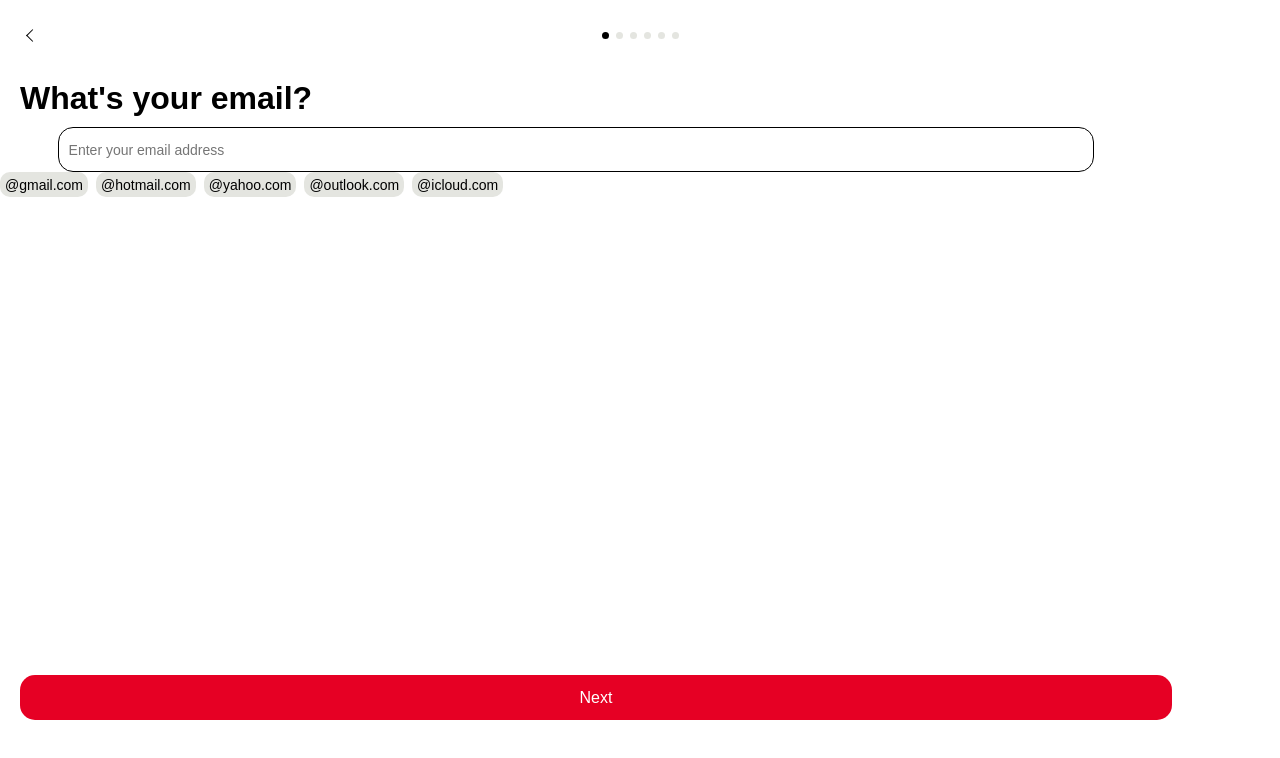
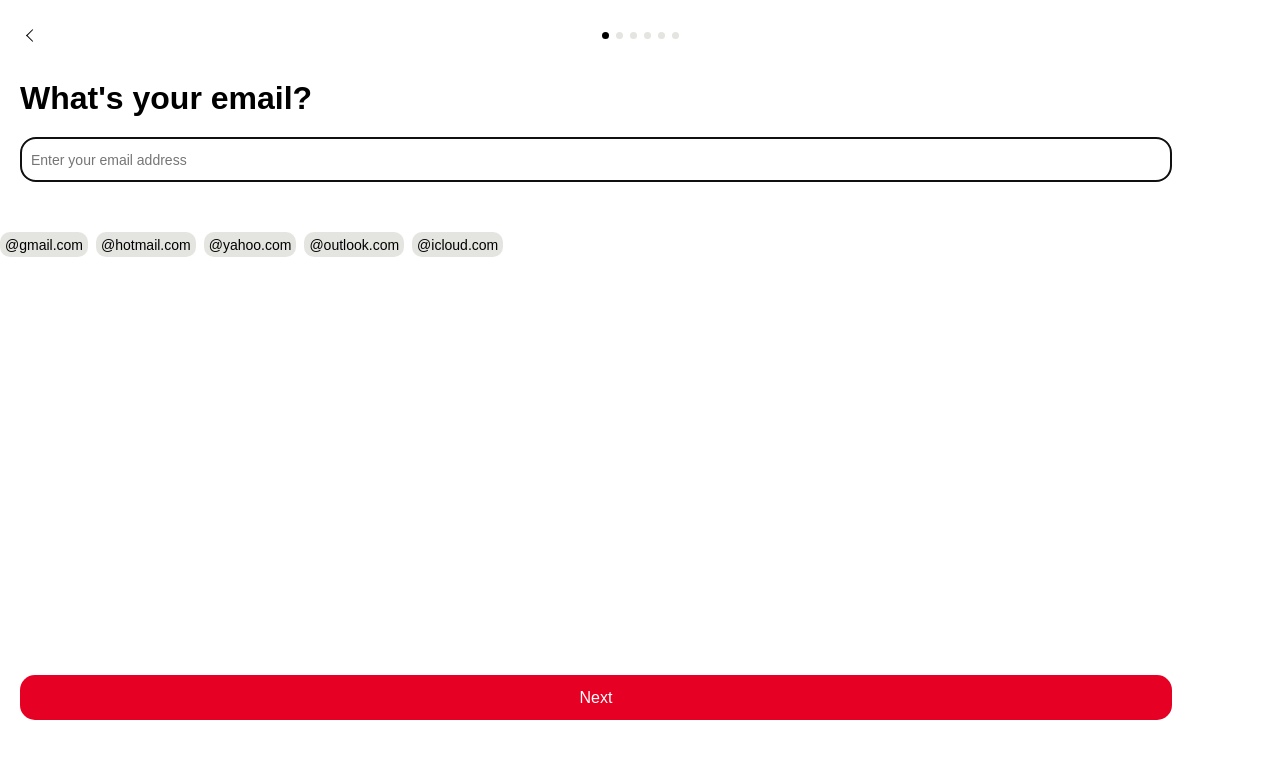
Before and after one commit to sho6-bit/pinterest-clone, a React (Vite) app: page / in a window 1280 px wide. Both pictures are taken after a click on the button "Sign Up". Shown: the top 758 px of the page. Built offline with nearby package versions, Linux system fonts and the light colour scheme.

Commit message:
Feat: update EmailStep.jsx

```diff
--- a/src/components/Signup/EmailStep.jsx
+++ b/src/components/Signup/EmailStep.jsx
@@ -1,6 +1,13 @@
 import "./signup.css"
+import { useEffect, useRef } from "react";
 
 function EmailStep({ onNext, onBack }) {
+    const emailInput = useRef(null);
+
+    useEffect(() => {
+        emailInput.current?.focus()
+    }, [])
+
     return (
 
         <main className="email-page">
@@ -28,7 +35,10 @@ function EmailStep({ onNext, onBack }) {
 
                 <div className="signup-form">
                     <h1>What's your email?</h1>
-                    <input type="email" placeholder="Enter your email address" />
+                    <input
+                    ref={emailInput}
+                    type="email"
+                    placeholder="Enter your email address" />
                     <button className="next-button" type="button" onClick={onNext}>Next</button>
                 </div>
 
--- a/src/components/Signup/signup.css
+++ b/src/components/Signup/signup.css
@@ -70,20 +70,22 @@
 
 .signup-form > h1 {
     margin-left: 20px;
-    margin-bottom: 10px;
+    margin-bottom: 20px;
 }
 
 .signup-form > input {
+    position: relative;
+    left: 20px;
     font-size: 14px;
-    width: 90%;
+    width: 100%;
     height: 45px;
     padding: 10px;
     border: 1px solid #000000;
     border-radius: 15px;
-    align-self: center;
 }
 
 .suggestion-container {
+    margin-top: 50px;
     width: 100%;
     scrollbar-width: none;
     display: flex;
```
